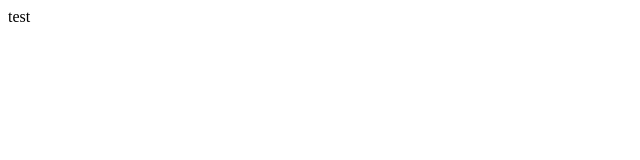
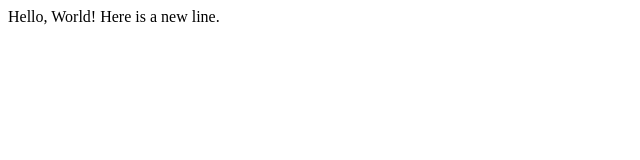
Before and after one commit to patelshravan/lecture1, a plain HTML site: page index.html in a window 1280 px wide. Shown: the whole page, without its empty margins (0-640 px from the left). Drawn offline with Linux system fonts and the light colour scheme.

Commit message:
Added new line

```diff
--- a/index.html
+++ b/index.html
@@ -4,6 +4,7 @@
         <title>Test</title>
     </head>
     <body>
-        test
+        Hello, World!
+        Here is a new line.
     </body>
 </html>
```
